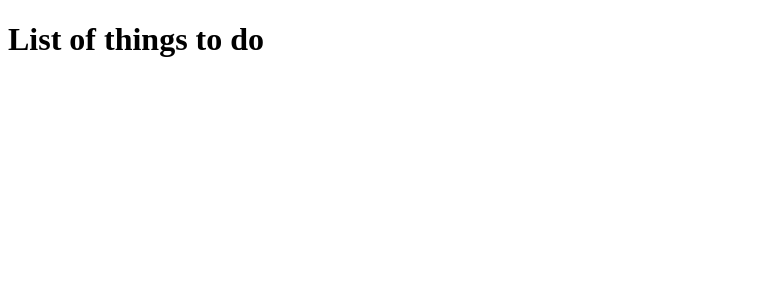
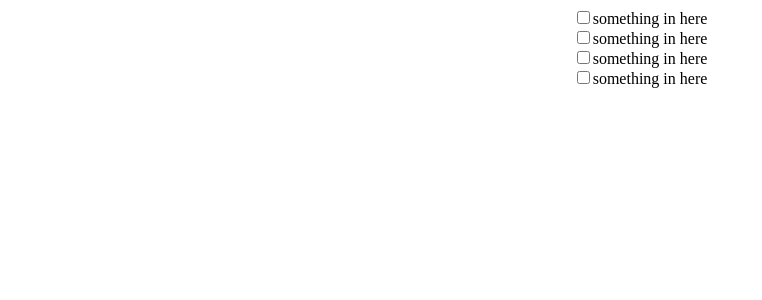
Before and after one commit to svhong/todolist, a React (Create React App) app: page / in a window 1280 px wide. Shown: the top 300 px of the page, without its empty margins (0-762 px from the left). Built offline with nearby package versions, Linux system fonts and the light colour scheme.

Commit message:
moved the hardcoded input into a component

```diff
--- a/src/App.js
+++ b/src/App.js
@@ -1,9 +1,17 @@
 import React from "react";
 
-function App(){
-    return(
-        <h1>List of things to do</h1>
-    )
+import Todoitem from "./components/Todoitem.js";
+
+
+function App() {
+  return (
+    <div className="todo-list">
+      <Todoitem />
+      <Todoitem />
+      <Todoitem />
+      <Todoitem />
+    </div>
+  );
 }
 
-export default App
+export default App;
--- /dev/null
+++ b/src/components/Todoitem.js
@@ -0,0 +1,12 @@
+import React from "react";
+
+function Todoitem() {
+  return (
+    <div className="todo-item">
+      <input type="checkbox" />
+      <span>something in here</span>
+    </div>
+  );
+}
+
+export default Todoitem;
--- a/src/index.js
+++ b/src/index.js
@@ -2,5 +2,6 @@ import React from "react";
 import ReactDOM from "react-dom";
 
 import App from "./App.js";
+import "./style.css";
 
 ReactDOM.render(<App />, document.getElementById("root"));
--- /dev/null
+++ b/src/style.css
@@ -0,0 +1,7 @@
+.todo-list {
+  margin: auto;
+  display: flex;
+  flex-direction: column;
+  width: 50%;
+  align-items: center;
+}
```
Also changed, not shown: src/index.css (added).
